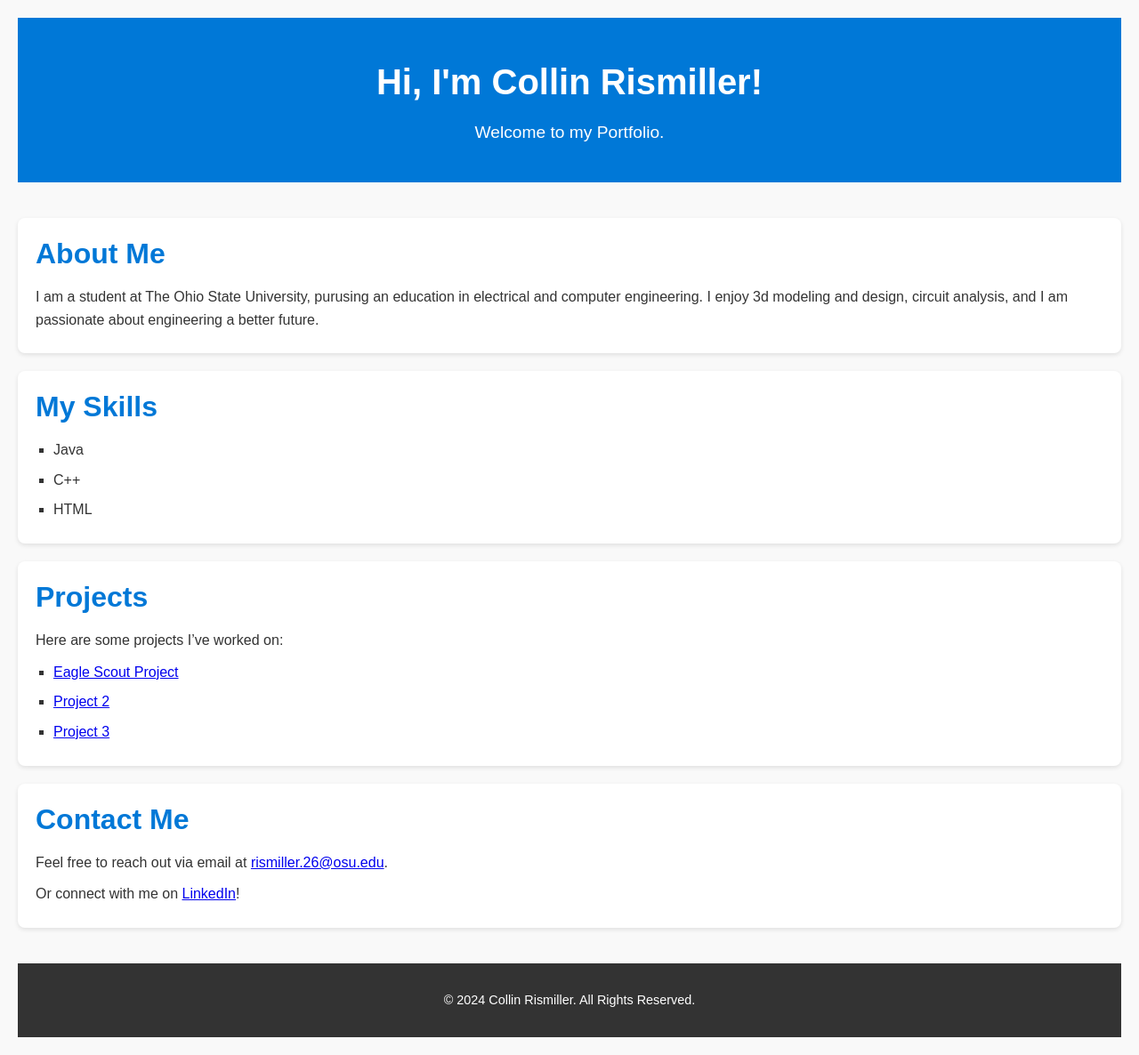
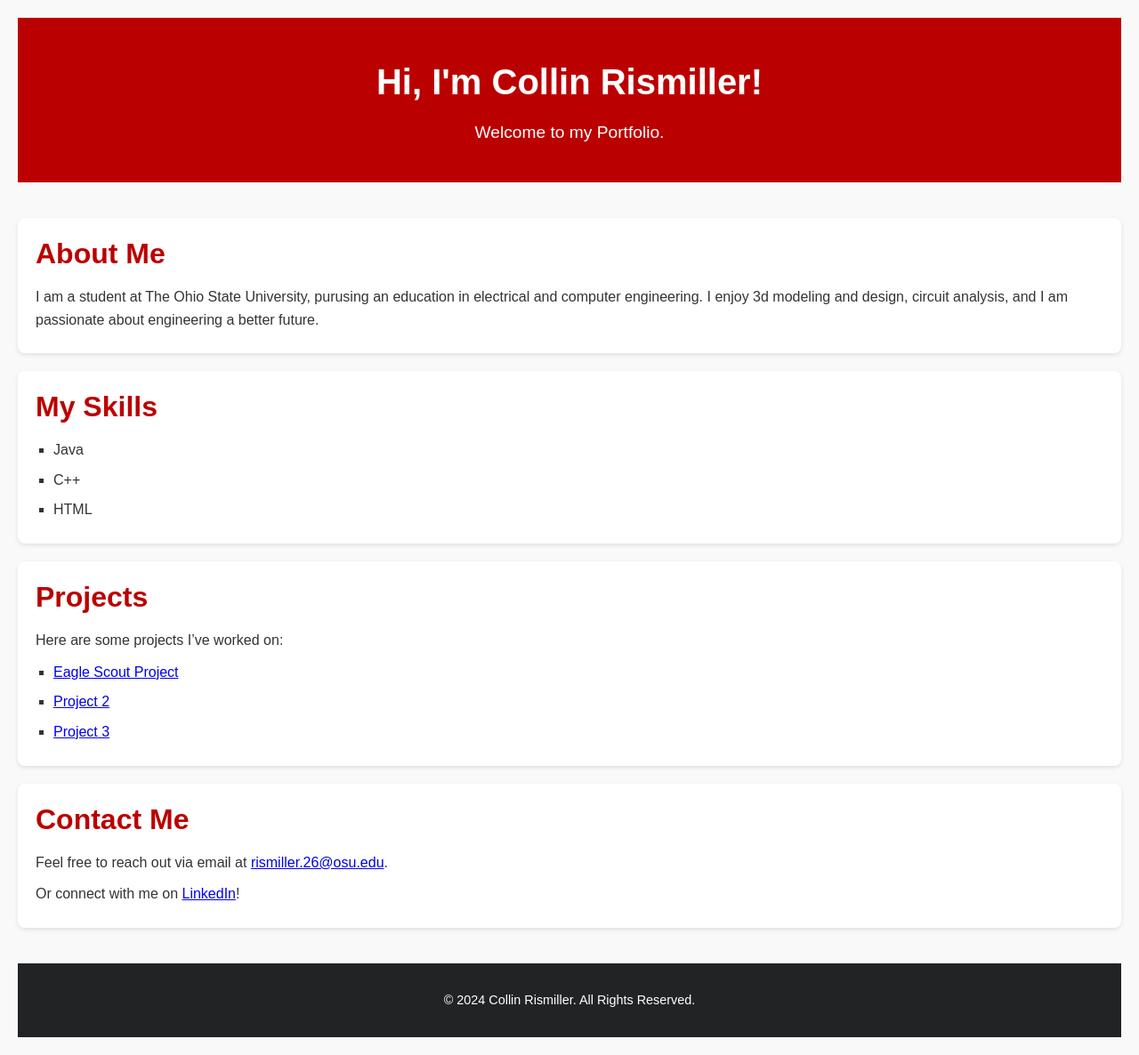
Before and after one commit to CollinRis/CollinRis.github.io, a plain HTML site: page index.html in a window 1280 px wide. Shown: the whole page at 89% size. Drawn offline with Linux system fonts and the light colour scheme.

Commit message:
Update styles.css

```diff
--- a/styles.css
+++ b/styles.css
@@ -26,7 +26,7 @@ body {
 
 /* Header */
 header {
-    background-color: #0078D7;
+    background-color: #BB0000;
     color: white;
     padding: 20px 0;
 }
@@ -56,7 +56,7 @@ section {
 section h2 {
     font-size: 2rem;
     margin-bottom: 10px;
-    color: #0078D7;
+    color: #BB0000;
 }
 
 section p, section ul {
@@ -75,7 +75,7 @@ ul li {
 
 /* Footer */
 footer {
-    background-color: #333;
+    background-color: #212325;
     color: white;
     padding: 10px 0;
 }
```
